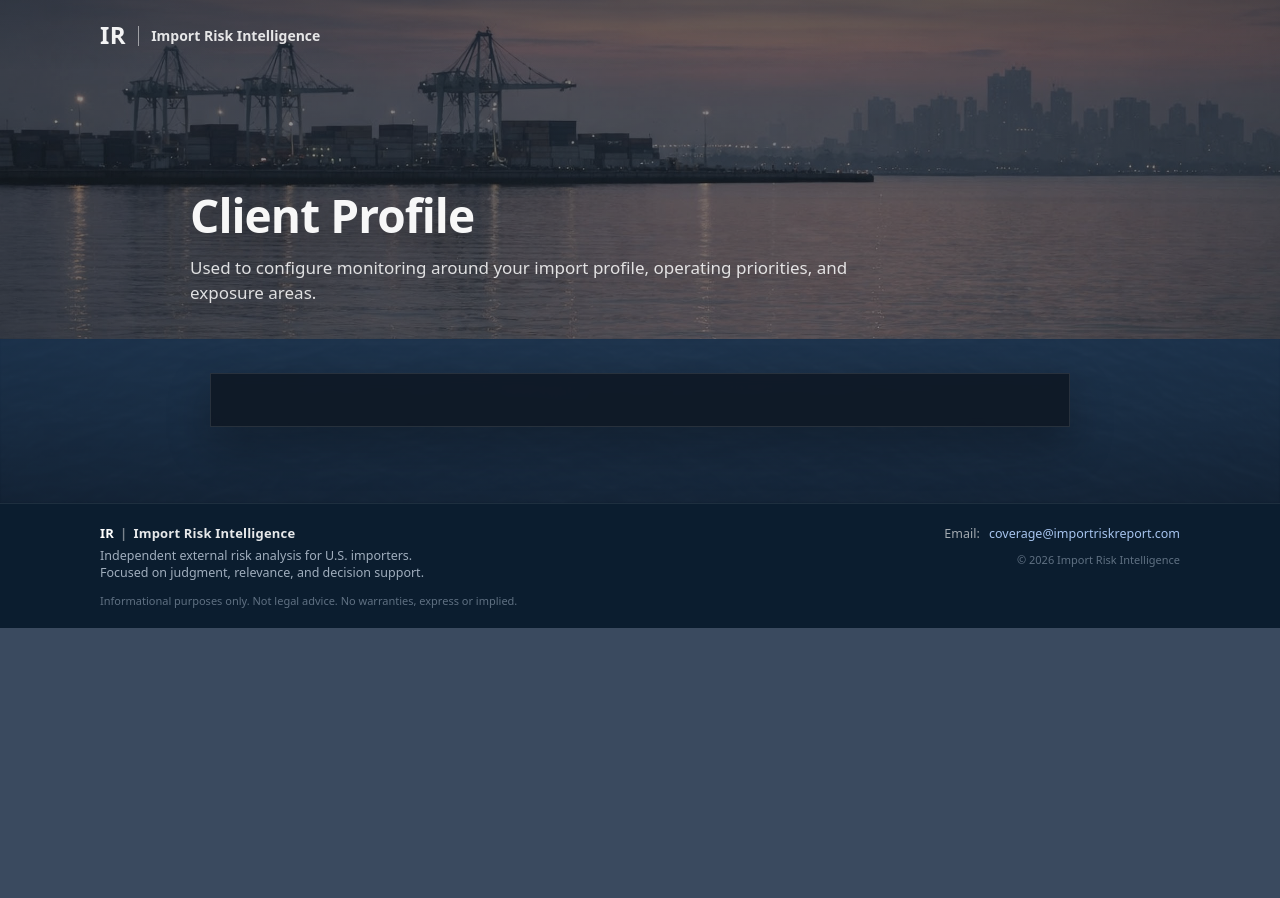
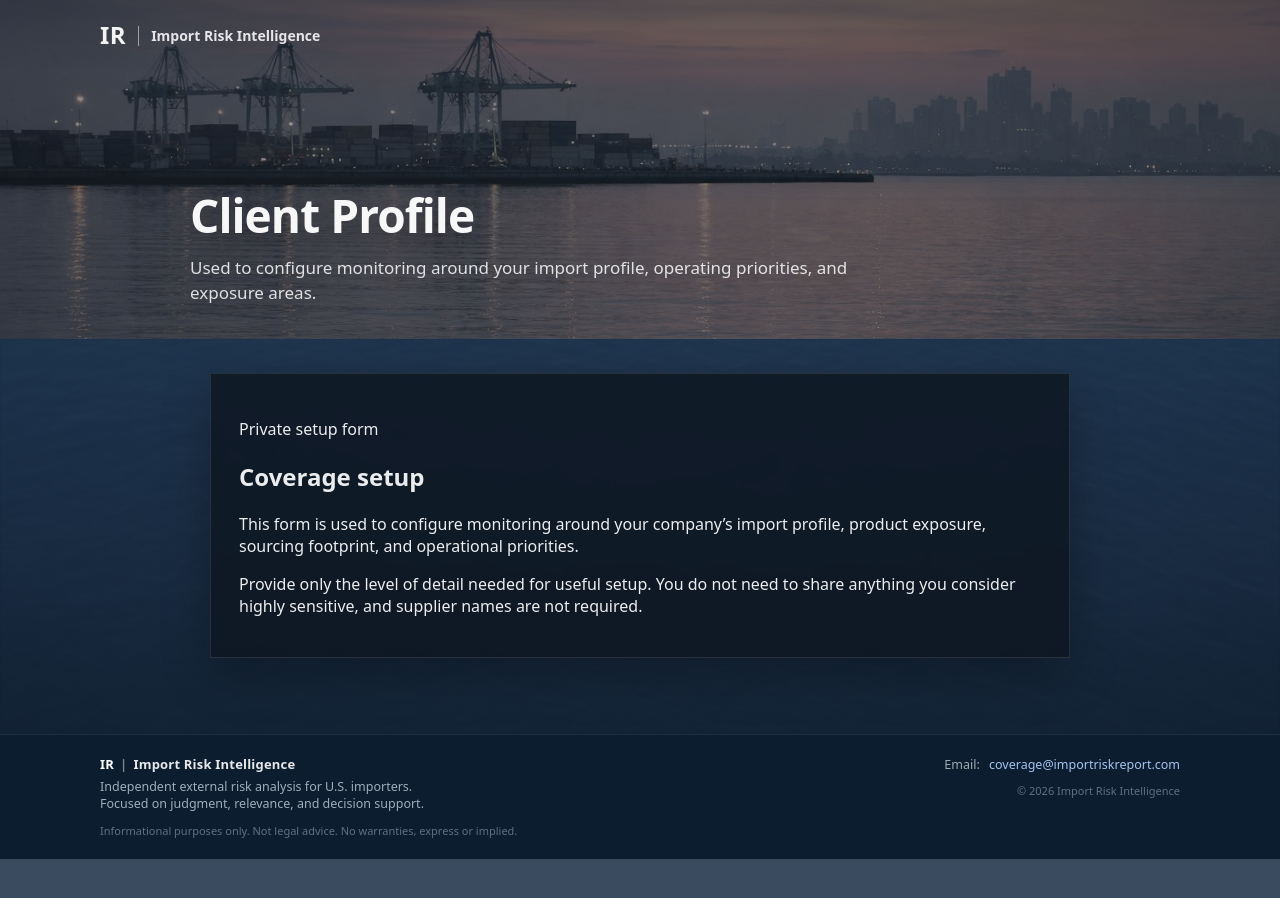
Before and after one commit to importrisk/import-risk-intelligence-site, a Jekyll site: the page built from client-profile.html, in a window 1280 px wide. Built offline with Jekyll 4.4.1, drawn with Linux system fonts in a browser that asks for light colours.

Commit message:
Update client-profile.html

```diff
--- a/client-profile.html
+++ b/client-profile.html
@@ -34,9 +34,19 @@ description: Private client profile form for configuring Import Risk Intelligenc
 
   <section class="client-profile-body">
     <div class="container">
-      <div class="client-profile-card">
-        <!-- form goes here later -->
-      </div>
-    </div>
+     <div class="client-profile-card">
+  <div class="client-profile-intro">
+    <p class="client-profile-kicker">Private setup form</p>
+    <h2 class="client-profile-card-title">Coverage setup</h2>
+
+    <p class="client-profile-card-text">
+      This form is used to configure monitoring around your company’s import profile, product exposure, sourcing footprint, and operational priorities.
+    </p>
+
+    <p class="client-profile-card-text">
+      Provide only the level of detail needed for useful setup. You do not need to share anything you consider highly sensitive, and supplier names are not required.
+    </p>
+  </div>
+</div>
   </section>
 </main>
```
